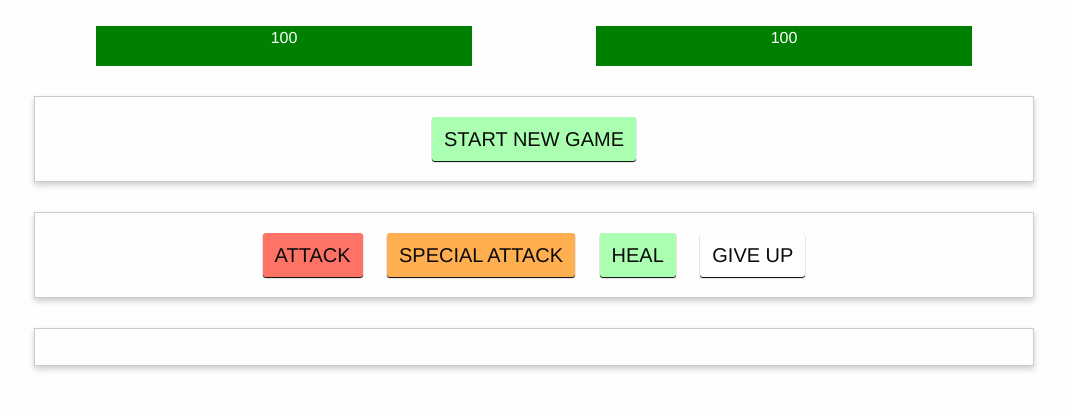
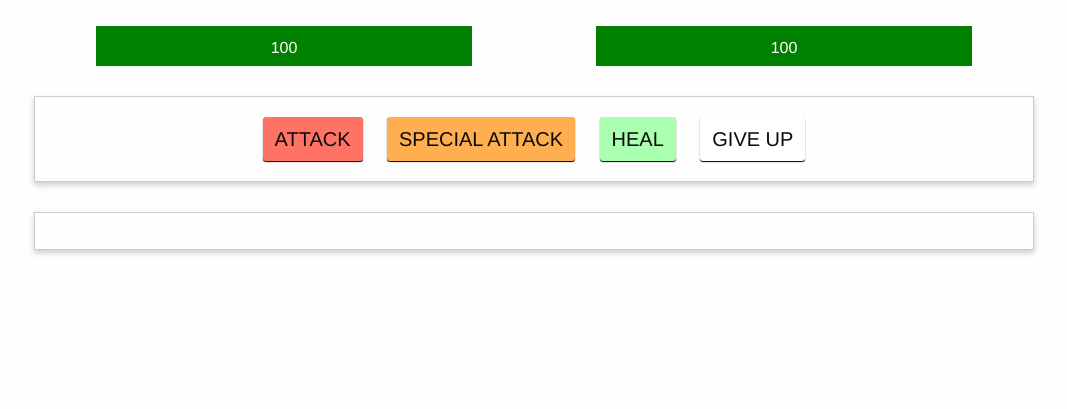
Before and after one commit to luca-cucchi81/vue-monster-slayer, a plain HTML site: page index.html in a window 1280 px wide. Both pictures are taken after a click on the button "START NEW GAME". Shown: the part 65-474 px from the top of the page, without its empty margins (106-1173 px from the left). Drawn offline with nearby package versions, Linux system fonts and the light colour scheme.

Commit message:
player controls conditional

```diff
--- a/index.html
+++ b/index.html
@@ -12,7 +12,7 @@
         <div class="small-6 columns">
             <h1 class="text-center">YOU</h1>
             <div class="healthbar">
-                <div class="healthbar text-center" style="background-color: green; margin: 0; color: white;" :style="{width: 100 +'%'}">
+                <div class="healthbar text-center" style="background-color: green; margin: 0; color: white;" :style="{width: 100 +'%', paddingTop: 10 + 'px'}">
                     {{playerHealth}}
                 </div>
             </div>
@@ -20,19 +20,19 @@
         <div class="small-6 columns">
             <h1 class="text-center">MONSTER</h1>
             <div class="healthbar">
-                <div class="healthbar text-center" style="background-color: green; margin: 0; color: white;" :style="{width: 100 +'%'}">
+                <div class="healthbar text-center" style="background-color: green; margin: 0; color: white;" :style="{width: 100 +'%', paddingTop: 10 + 'px'}">
                     {{monsterHealth}}
                 </div>
             </div>
         </div>
     </section>
-    <section class="row controls">
+    <section class="row controls" v-if="!startedGame">
         <div class="small-12 columns">
-            <button id="start-game" @click="show = !show">START NEW GAME</button>
+            <button id="start-game" @click="startedGame = !startedGame">START NEW GAME</button>
         </div>
     </section>
-    <section class="row controls">
-        <div class="small-12 columns" v-if="show">
+    <section class="row controls" v-else>
+        <div class="small-12 columns">
             <button id="attack">ATTACK</button>
             <button id="special-attack">SPECIAL ATTACK</button>
             <button id="heal">HEAL</button>
--- a/js/script.js
+++ b/js/script.js
@@ -3,7 +3,6 @@ new Vue({
     data: {
         playerHealth: 100,
         monsterHealth: 100,
-        gameIsRunning: false,
-        show: false
+        startedGame: false,
     }
 });
```
